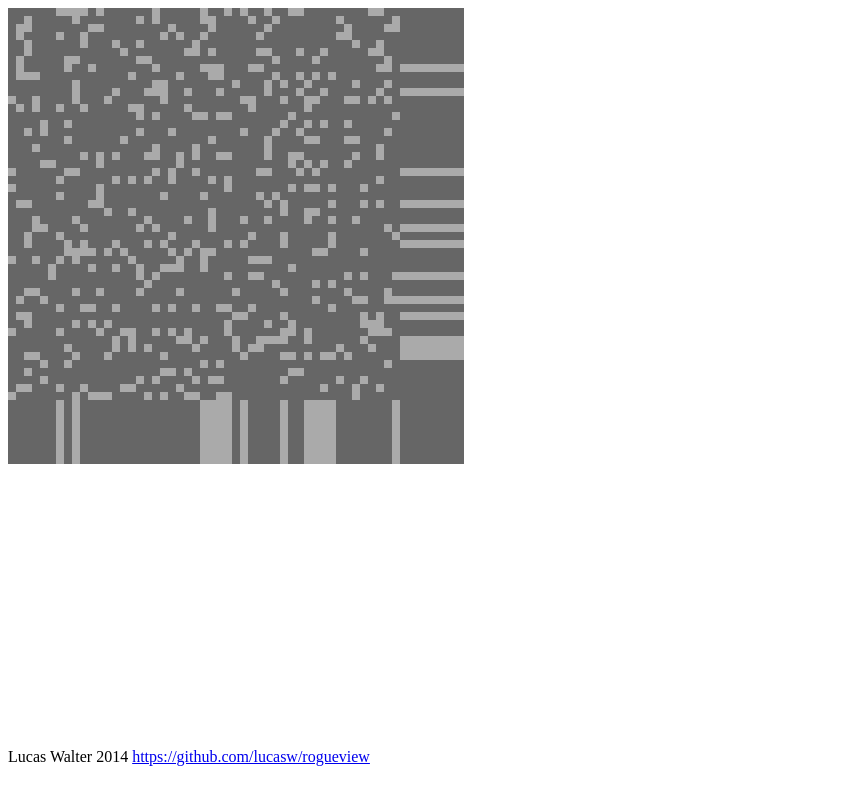
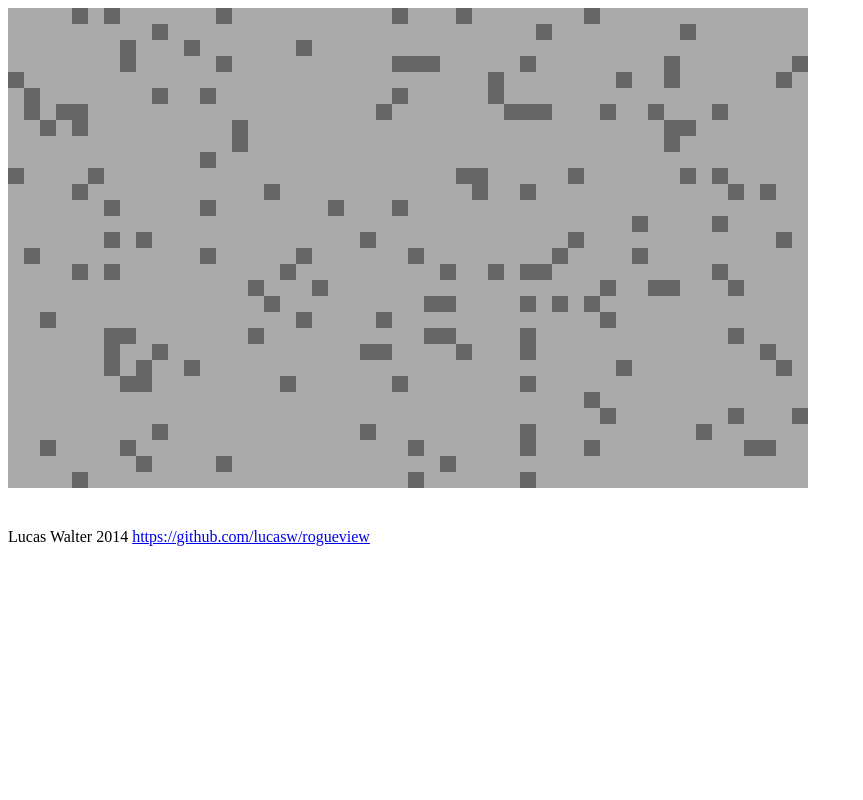
Before and after one commit to lucasw/rogueview, a plain HTML site: page index.html in a window 1280 px wide. Shown: the whole page, without its empty margins (0-863 px from the left). Drawn offline with Linux system fonts and the light colour scheme.

Commit message:
Drawing grid correctly now

```diff
--- a/index.html
+++ b/index.html
@@ -8,7 +8,7 @@
     </script>
 </head>
 <body onLoad="init();">
-    <canvas id="Rogueview" width="1280" height="720">
+    <canvas id="Rogueview" width="960" height="500">
         alternate content
     </canvas>
     <p>
--- a/script.js
+++ b/script.js
@@ -19,7 +19,7 @@
  */
 
 var grid;
-var SC = 8;
+var SC = 16;
 
 function init() {
 
@@ -29,14 +29,14 @@ function init() {
   grid = new Array(50);
   for (var i = 0; i < grid.length; i++) {
     grid[i] = new Array(30);
-    for (var j = 0; j < grid.length; j++) {
+    for (var j = 0; j < grid[i].length; j++) {
       var tile = new createjs.Shape();
-      if (Math.random() > 0.8) {
+      if (Math.random() > 0.1) {
         tile.graphics.beginFill("#aaaaaa");
       } else {
         tile.graphics.beginFill("#666666");
       }
-      tile.graphics.drawRect(0, 0, SC, SC);
+      tile.graphics.drawRect(0, 0, 1, 1);
       tile.x = i;
       tile.y = j;
       grid[i][j] = tile;
```
